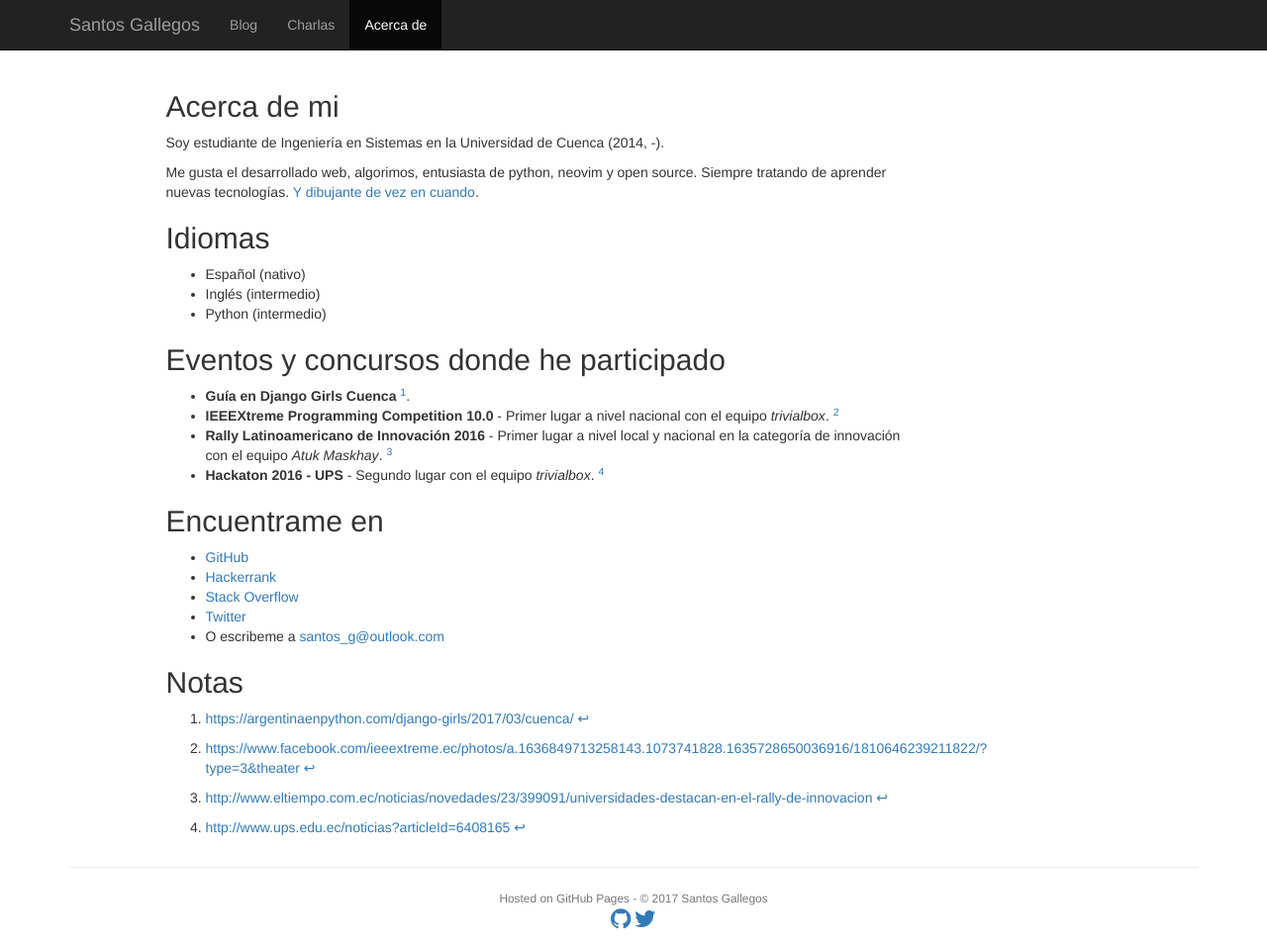
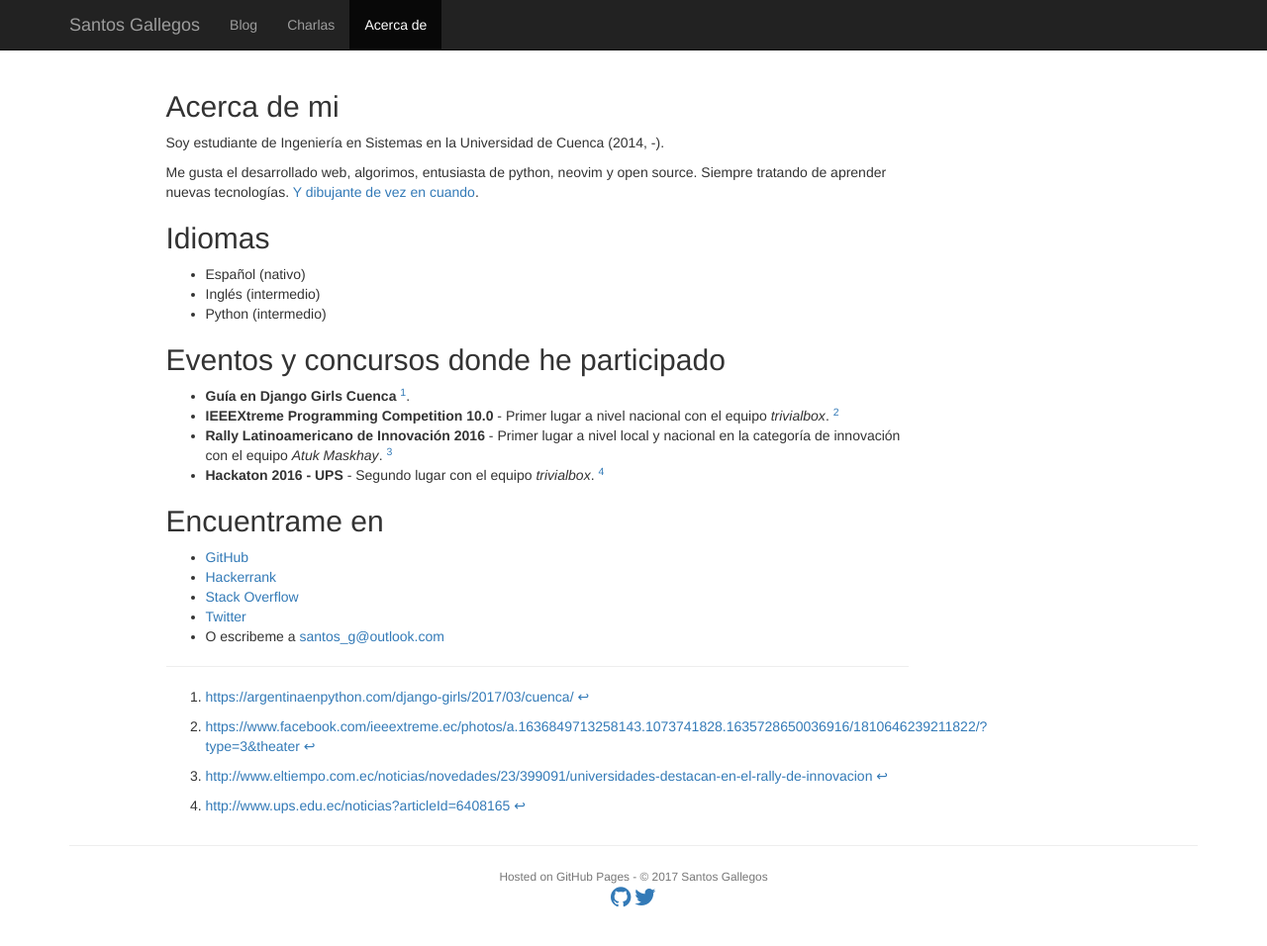
Before and after one commit to stsewd/stsewd.github.io, a Jekyll site: the page built from about.md, in a window 1280 px wide. Shown: the whole page at 99% size. Built offline with Jekyll 4.4.1, drawn with Linux system fonts in a browser that asks for light colours; after the commit the page ends 934 px from its top, so only the background shows below that.

Commit message:
Add a hr for separate footnotes

```diff
--- a/about.md
+++ b/about.md
@@ -37,4 +37,4 @@ tratando de aprender nuevas tecnologías. [Y dibujante de vez en cuando](http://
 - [Twitter](http://twitter.com/stsewd)
 - O escribeme a <santos_g@outlook.com>
 
-## Notas
+---
```
